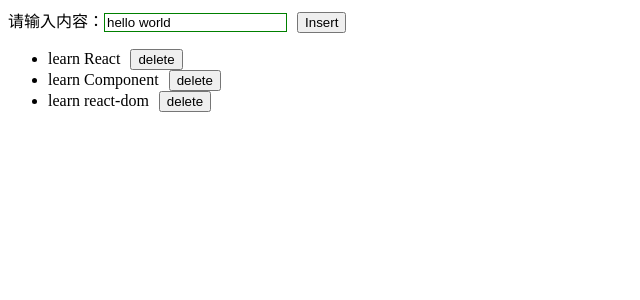
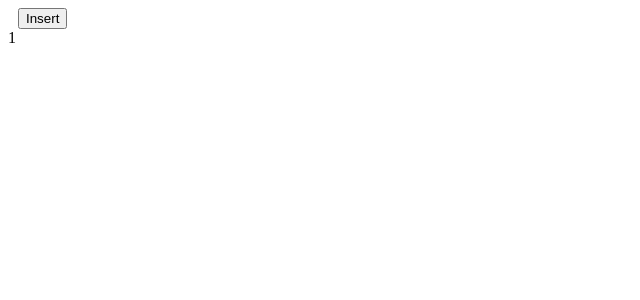
Before and after one commit to jv-lee/React, a React (Create React App) app in the folder react-web/my-app/: page / in a window 1280 px wide. Shown: the top 300 px of the page, without its empty margins (0-640 px from the left). Built offline with nearby package versions, Linux system fonts and the light colour scheme.

Commit message:
update code

```diff
--- /dev/null
+++ b/react-web/my-app/src/component/Lifecycle.js
@@ -0,0 +1,61 @@
+import React, { Component, Fragment } from 'react';
+import LifecycleChild from './LifecycleChild';
+
+/**
+ * react生命周期demo
+ */
+class Lifecycle extends Component {
+
+  constructor(props) {
+    super(props);
+    this.handleBtnClick = this.handleBtnClick.bind(this);
+    this.state = {
+      counter: 1
+    }
+  }
+
+  handleBtnClick () {
+    //通过 ref 获取到的button元素节点 克获取到元素节点的原生属性
+    console.log(this.buttonElem);
+    const newCounter = this.state.counter + 1;
+
+    console.log(this.state.counter);
+
+    //setState是异步的
+    // this.setState({
+    //   counter: newCounter
+    // })
+
+    //使用当前方式setState 方式，会有一个回调函数 可以操作属性 可以获取最新的属性
+    this.setState(() => {
+      return {
+        counter: newCounter
+      }
+    }, () => {
+      console.log(this.state.counter);
+    });
+    console.log(this.state.counter);
+  }
+
+  render () {
+    console.log('render');
+    // 当组件初次创建的时候，render函数会被执行一次
+    // 当state数据发生变更的时候，render函数会被重新执行
+    // 当props数据发生变更的时候，render函数会被重新执行
+    return (
+      //通过ref获取原生元素节点
+      // ref 写在html标签上，获取的是dom节点
+      // ref 写在组件标签上，获取的是组件的js实例
+      <Fragment>
+        <button
+          onClick={this.handleBtnClick}
+          ref={(button) => { this.buttonElem = button }}
+        >Insert</button>
+        <LifecycleChild number={this.state.counter}></LifecycleChild>
+      </Fragment>
+    );
+  }
+
+}
+
+export default Lifecycle;
--- /dev/null
+++ b/react-web/my-app/src/component/LifecycleChild.js
@@ -0,0 +1,18 @@
+import React, { Component } from 'react';
+
+class LifecycleChild extends Component {
+
+  // constructor(props){
+  //   super(props);
+  // }
+
+  render () {
+    console.log('child render');
+    return (
+      <div>{this.props.number}</div>
+    );
+  }
+
+}
+
+export default LifecycleChild;
--- /dev/null
+++ b/react-web/my-app/src/component/TodoItem.js
@@ -0,0 +1,30 @@
+import React, { Component } from 'react';
+
+/**
+ * 子组件
+ */
+class TodoItem extends Component {
+
+  constructor(props) {
+    super(props)
+    this.handleItemDelete = this.handleItemDelete.bind(this)
+  }
+
+  handleItemDelete () {
+    const { deleteFun, index } = this.props;
+    deleteFun(index);
+  }
+
+  render () {
+    //子组件获取父组件传递的参数
+    const { content } = this.props;
+    return (
+      //子组件向父组件通信通过调用方法的形式
+      <li>{content}
+        <button onClick={this.handleItemDelete}>delete</button>
+      </li>
+    );
+  }
+}
+
+export default TodoItem;
--- a/react-web/my-app/src/component/TodoList.js
+++ b/react-web/my-app/src/component/TodoList.js
@@ -1,4 +1,5 @@
 import React, { Component, Fragment } from 'react';
+import TodoItem from './TodoItem'
 import '../css/style.css';
 
 class TodoList extends Component {
@@ -13,6 +14,7 @@
     //通过初始化的方式 初始赋值handlerInsertEvent.bind事件传递this指向 防止重复绑定消费
     this.handlerInsertEvent = this.handlerInsertEvent.bind(this);
     this.handlerInputChange = this.handlerInputChange.bind(this);
+    this.handlerDeleteEvent = this.handlerDeleteEvent.bind(this);
     this.handlerKeyUp = this.handlerKeyUp.bind(this);
 
     //默认model数据
@@ -80,11 +82,21 @@
    */
   getListItems () {
     return this.state.list.map((value, index) => {
+      //通过子组件 拆分功能
       return (
-        <li key={index}>{value}
-          <button onClick={this.handlerDeleteEvent.bind(this, index)}>delete</button>
-        </li>
+        //父组件向子组件通信通过传递参数的方式 子组件通过this.props 来获取
+        <TodoItem
+          key={index}
+          index={index}
+          content={value}
+          deleteFun={this.handlerDeleteEvent}
+        />
       );
+      // return (
+      //   <li key={index}>{value}
+      //     <button onClick={this.handlerDeleteEvent.bind(this, index)}>delete</button>
+      //   </li>
+      // );
     });
   }
 
--- a/react-web/my-app/src/index.js
+++ b/react-web/my-app/src/index.js
@@ -2,7 +2,8 @@
 import ReactDOM from 'react-dom';
 import App from './component/App';
 import TodoList from './component/TodoList';
+import Lifecycle from './component/Lifecycle';
 
 // <div><App /><Test /></div>
 ReactDOM.render(
-  <TodoList />, document.getElementById('root'));
+  <Lifecycle />, document.getElementById('root'));
```
Also changed, not shown: 2 other files (tests, documents, lock files or other folders).
